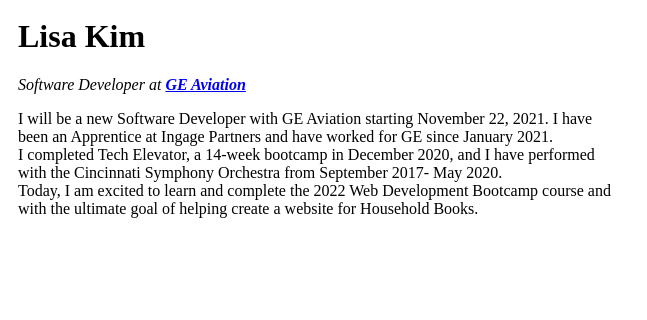
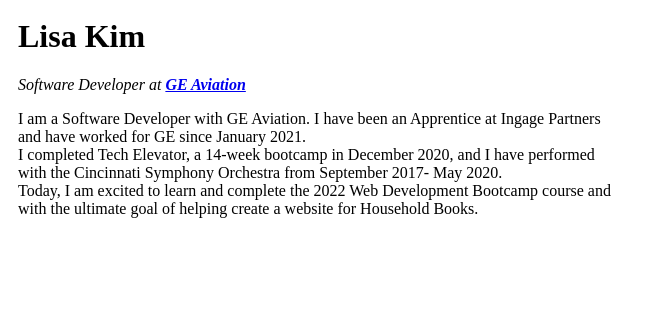
Before and after one commit to lisankim/cv, a plain HTML site: page index.html in a window 1280 px wide. Shown: the part 116-436 px from the top of the page, 633-1280 px from the left. Drawn offline with Linux system fonts and the light colour scheme.

Commit message:
edit about me

```diff
--- a/index.html
+++ b/index.html
@@ -18,7 +18,7 @@
           <em>Software Developer at <a href="https://www.geaviation.com/"><strong>GE Aviation</strong></em></a>
         </p>
         <p>
-          I will be a new Software Developer with GE Aviation starting November 22, 2021. I have been an Apprentice at Ingage Partners and have worked for GE since January 2021.
+          I am a Software Developer with GE Aviation. I have been an Apprentice at Ingage Partners and have worked for GE since January 2021.
           <br />I completed Tech Elevator, a 14-week bootcamp in December 2020, and I have performed with the Cincinnati Symphony Orchestra from September 2017- May 2020.
           <br>Today, I am excited to learn and complete the 2022 Web Development Bootcamp course and with the ultimate goal of helping create a website for Household Books.
         </p>
```
